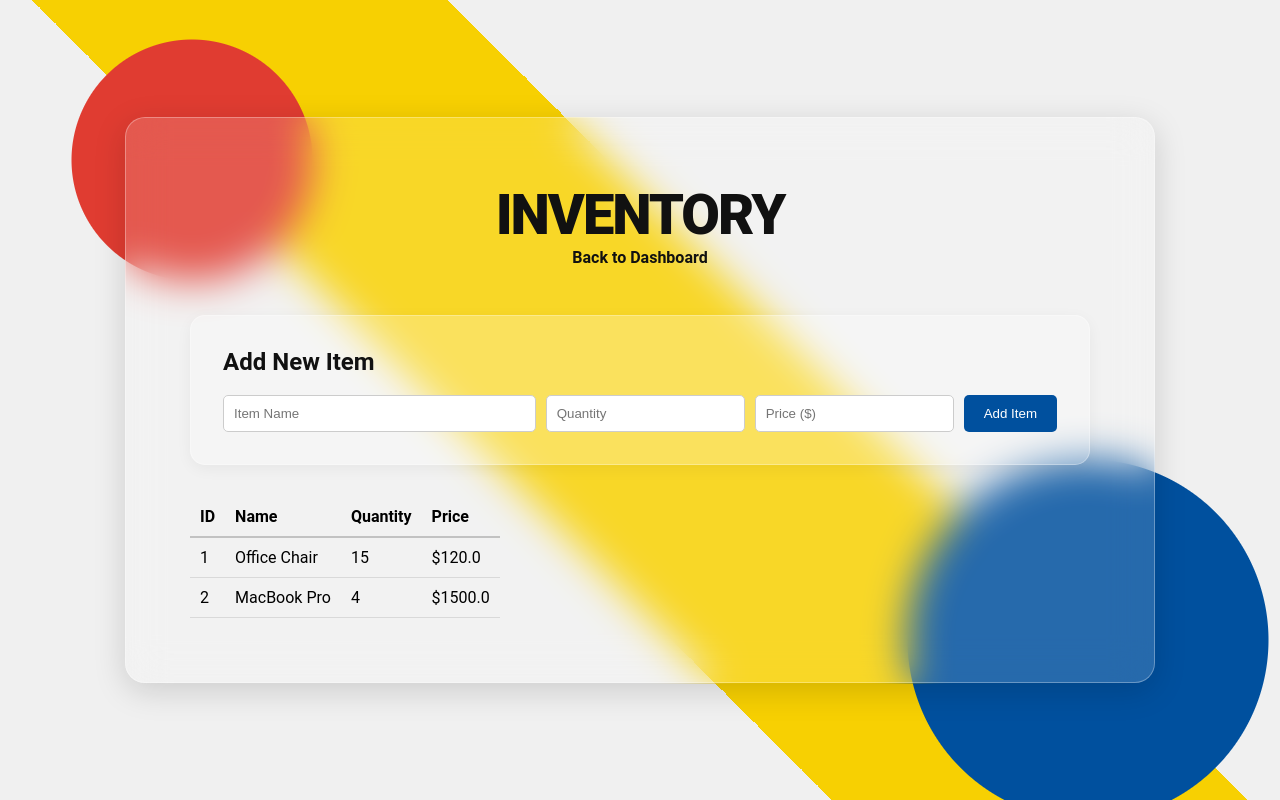
After one commit to Poorvi230/Sm-Business-Manager, a Flask app: page /inventory in a window 1280 px wide. The commit adds this page. Run offline with Flask 3, Linux system fonts and the light colour scheme.

Commit message:
working inventory and payroll

```diff
--- a/app.py
+++ b/app.py
@@ -1,9 +1,56 @@
-from flask import Flask, render_template
+from flask import Flask, render_template, request, redirect, url_for
 app = Flask(__name__)
+
+inventory_db = [
+    {"id": 1, "name": "Office Chair", "quantity": 15, "price": 120.00},
+    {"id": 2, "name": "MacBook Pro", "quantity": 4, "price": 1500.00}
+]
 
 @app.route('/')
 def home():
     return render_template('index.html')
 
-if __name__ == '__main__':
+#--inventory's road--
+@app.route('/inventory', methods=['GET', 'POST'])
+def inventory():
+    if request.method == 'POST':
+        new_name = request.form.get('item_name')
+        new_qty = request.form.get('item_qty')
+        new_price = request.form.get('item_price')
+
+        new_item = {
+            "id": len(inventory_db) + 1, "name": new_name, "quantity": int(new_qty), "price": float(new_price)
+        }
+        inventory_db.append(new_item)
+
+        return redirect(url_for('inventory'))
+
+    return render_template('inventory.html', items=inventory_db)
+
+@app.route('/payroll', methods=['GET', 'POST'])
+def payroll():
+    pay_stub = None
+    if request.method == 'POST':
+
+        emp_name = request.form.get('emp_name')
+        rate = float(request.form.get('rate'))
+        hours = float(request.form.get('hours'))
+
+        regular_hours = min(hours, 40)
+        overtime_hours = max(hours - 40, 0)
+
+        regular_pay = regular_hours * rate
+        overtime_pay = overtime_hours * (rate * 1.5)
+        total_pay = regular_pay + overtime_pay
+
+        pay_stub = {
+            "name": emp_name,
+            "regular_pay": round(regular_pay, 2),
+            "overtime_pay": round(overtime_pay, 2),
+            "total_pay": round(total_pay, 2)
+        }
+
+    return render_template('payroll.html', stub=pay_stub)
+
+if __name__== '__main__':
     app.run(debug=True)
--- a/templates/index.html
+++ b/templates/index.html
@@ -15,11 +15,11 @@
     </header>
 
     <div class="module-grid">
-        <a href="#" class="glass-card">
+        <a href="/inventory" class="glass-card">
             <h2>Inventory</h2>
             <p>Manage stock and assets</p>
         </a>
-        <a href="#" class="glass-card">
+        <a href="/payroll" class="glass-card">
             <h2>Payroll</h2>
             <p>Calculate hours and wages</p>
         </a>
--- /dev/null
+++ b/templates/inventory.html
@@ -0,0 +1,43 @@
+<!DOCTYPE html>
+<html lang="en">
+    <head>
+    <meta charset="UTF-8">
+    <title>Inventory - Business Suite</title>
+    <link rel="stylesheet" href="{{ url_for('static', filename='style.css')}}">
+    </head>
+    <body>
+        <div class="glass-container">
+            <header>
+                <h1> INVENTORY</h1>
+                <a href="/" style="color: #111; text-decoration: none; font-weight: bold;">Back to Dashboard</a>
+            </header>
+
+ <div class="glass-card" style="margin-bottom: 2rem; text-align: left;">
+                <h2 style="margin-top: 0;">Add New Item</h2>
+                <form action="/inventory" method="POST" style="display: flex; gap: 10px;">
+                    <input type="text" name="item_name" placeholder="Item Name" required style="padding: 10px; border-radius: 5px; border: 1px solid #ccc; flex: 2;">
+                    <input type="number" name="item_qty" placeholder="Quantity" required style="padding: 10px; border-radius: 5px; border: 1px solid #ccc; flex: 1;">
+                    <input type="number" step="0.01" name="item_price" placeholder="Price ($)" required style="padding: 10px; border-radius: 5px; border: 1px solid #ccc; flex: 1;">
+                    <button type="submit" style="padding: 10px 20px; border-radius: 5px; border: none; background-color: var(--bauhaus-blue); color: white; cursor: pointer;">Add Item</button>
+                </form>
+            </div>
+            <table style="width: 1005; text-align: left; border-collapse: collapse;">
+                <tr style="border-bottom: 2px solid rgba(0,0,0,0.2);">
+                    <th style="padding: 10px;">ID</th>
+                    <th style="padding: 10px;">Name</th>
+                    <th style="padding: 10px;">Quantity</th>
+                    <th style="padding: 10px;">Price</th>
+                </tr>
+
+                {% for item in items %}
+                <tr style="border-bottom: 1px solid rgba(0,0,0,0.1);">
+                    <td style="padding: 10px;">{{ item.id }}</td>
+                    <td style="padding: 10px;">{{ item.name }}</td>
+                    <td style="padding: 10px;">{{ item.quantity }}</td>
+                    <td style="padding: 10px;">${{ item.price }}</td>
+                </tr>
+                {% endfor %}
+            </table>
+        </div>
+    </body>
+</html>
```
Also changed, not shown: templates/payroll.html (added, +36 -0 lines).
